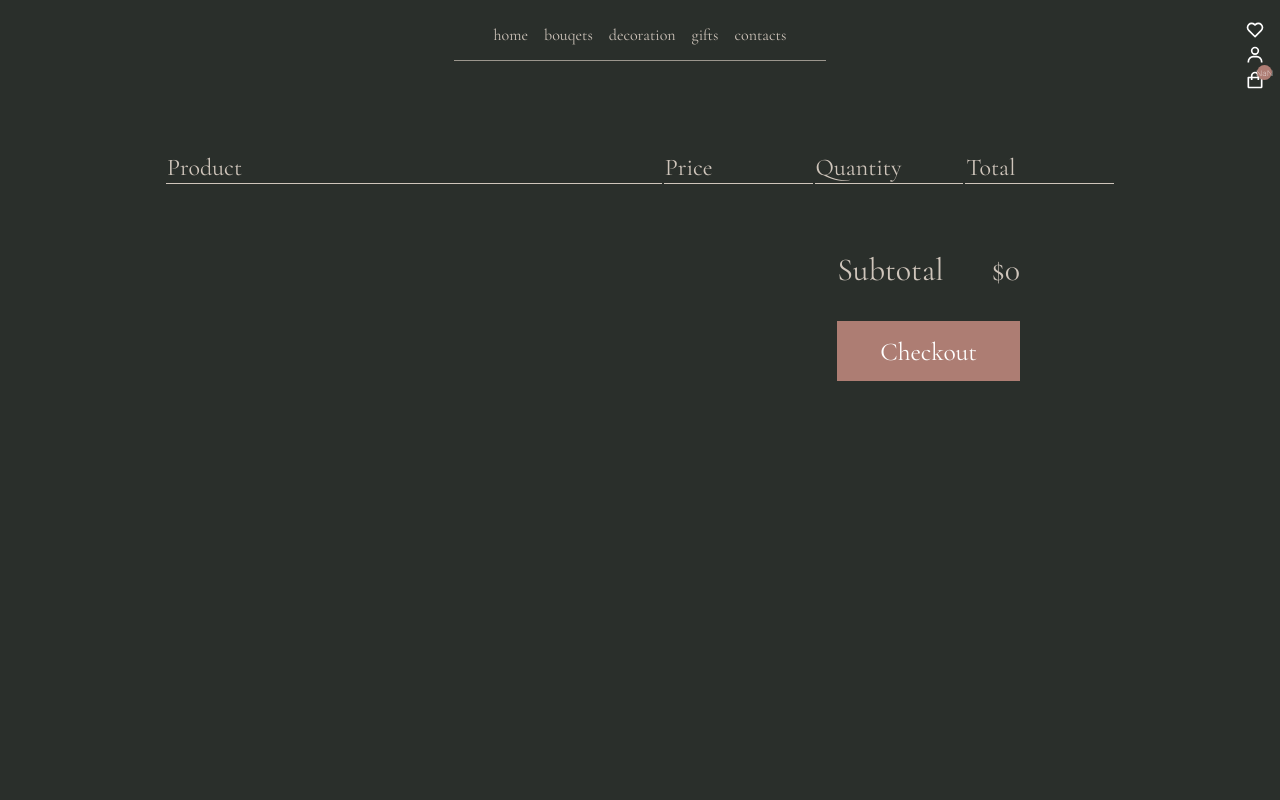
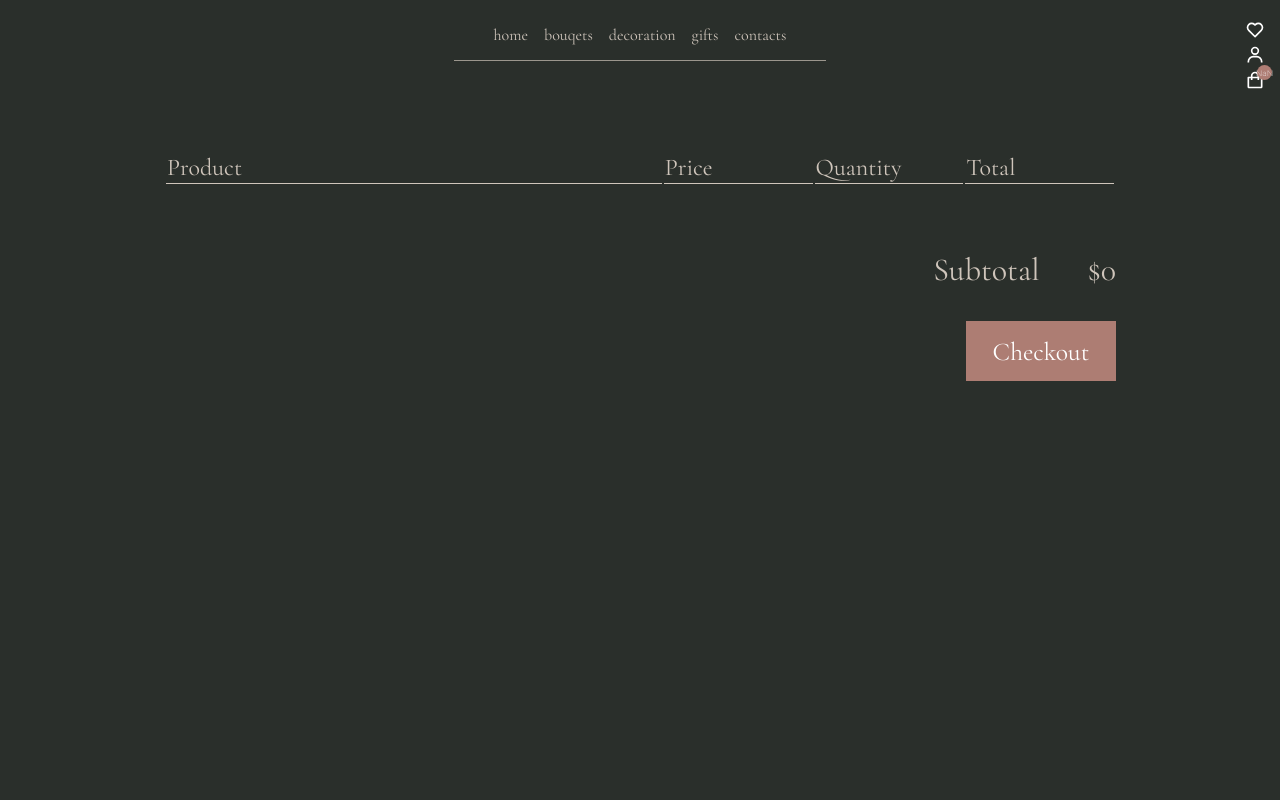
Before and after one commit to zahrakaabi/BOHO-shopping-cart, a plain HTML site: page html/shopping-cart.html in a window 1280 px wide. Shown: the top 800 px of the page. Drawn offline with Linux system fonts and the light colour scheme; files whose address does not match are found by name.

Commit message:
fix: Fix  page shopping cart style

```diff
--- a/css/shopping-cart.css
+++ b/css/shopping-cart.css
@@ -1,6 +1,7 @@
 .shopping-cart {
     margin: 0 auto;
     min-height: 100vh;
+    padding-bottom: 4rem;
 }
 
 .shopping-cart table {
@@ -61,8 +62,7 @@
 }
 
 .sub-total-conainer {
-    padding: 0 10rem;
-    float: right;
+    padding: 0 4rem;
 }
 
 .sub-total-conainer h3 {
@@ -78,7 +78,7 @@
 }
 
 .sub-total-conainer button {
-    width: 100%;
+    width: 150px;
     height: 60px;
     outline: none;
     border: none;
--- a/html/shopping-cart.html
+++ b/html/shopping-cart.html
@@ -66,7 +66,7 @@
             <tbody id="shopping-cart__content"></tbody>
         </table>
 
-        <div class="sub-total-conainer">
+        <div class="sub-total-conainer flex flex-column items-end">
             <div class="flex">
                 <h3>Subtotal</h3>
                 <h3 id="subtotal"></h3>
```
